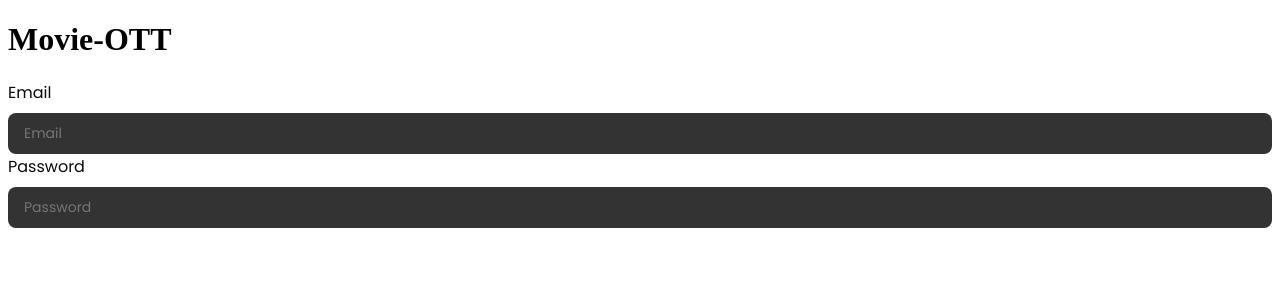
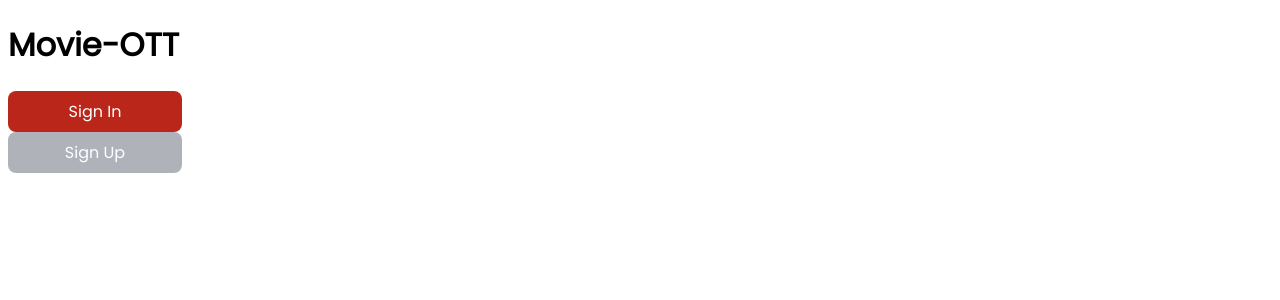
Before and after one commit to kalyankumar9999/movie-ott, a React (Vite) app: page / in a window 1280 px wide. Shown: the top 300 px of the page. Built offline with nearby package versions, Linux system fonts and the light colour scheme.

Commit message:
feat:Implimented Reusable Button Component

```diff
--- a/src/App.tsx
+++ b/src/App.tsx
@@ -1,4 +1,6 @@
 import "./App.css";
+import "./global.css";
+import ButtonComponent from "./components/buttonComponent";
 import InputComponent from "./components/inputComponent";
 
 function App() {
@@ -6,8 +8,18 @@ function App() {
     <>
       <h1>Movie-OTT</h1>
 
-      <InputComponent customLabel="Email" customPlaceHolder="Email" customInputType="email"/>
-      <InputComponent customLabel="Password" customPlaceHolder="Password" customInputType="password"/>
+      {/* <InputComponent
+        customLabel="Email"
+        customPlaceHolder="Email"
+        customInputType="email"
+      />
+      <InputComponent
+        customLabel="Password"
+        customPlaceHolder="Password"
+        customInputType="password"
+      /> */}
+      <ButtonComponent buttonText="Sign In" backgroundColor="#BB261A" />
+      <ButtonComponent buttonText="Sign Up" backgroundColor="#AFB2B9" />
     </>
   );
 }
--- /dev/null
+++ b/src/components/buttonComponent/buttonComponent.module.scss
@@ -0,0 +1,15 @@
+.buttonComponent {
+  color: #fff;
+  width: 174px;
+  padding: 8px;
+  text-align: center;
+  font-family: Poppins;
+  font-size: 16px;
+  font-style: normal;
+  font-weight: 500;
+  line-height: normal;
+  outline: none;
+  border: none;
+  border-radius: 8px;
+  background: #bb261a;
+}
--- /dev/null
+++ b/src/components/buttonComponent/buttonComponent.tsx
@@ -0,0 +1,24 @@
+import styles from "./buttonComponent.module.scss";
+
+type ButtonProps = {
+  backgroundColor: string;
+  buttonText: string;
+};
+type ButtonStyle = {
+  backgroundColor: string;
+};
+const ButtonComponent = (props: ButtonProps) => {
+  const { backgroundColor, buttonText } = props;
+  const buttonStyle: ButtonStyle = {
+    backgroundColor: `${backgroundColor}`,
+  };
+  return (
+    <div>
+      <button className={styles.buttonComponent} style={buttonStyle}>
+        {buttonText}
+      </button>
+    </div>
+  );
+};
+
+export default ButtonComponent;
--- /dev/null
+++ b/src/components/buttonComponent/index.ts
@@ -0,0 +1,2 @@
+import ButtonComponent from "./buttonComponent";
+export default ButtonComponent;
--- /dev/null
+++ b/src/global.css
@@ -0,0 +1,3 @@
+:root {
+  font-family: Poppins;
+}
```
Also changed, not shown: src/main.tsx (+7 -7 lines).
